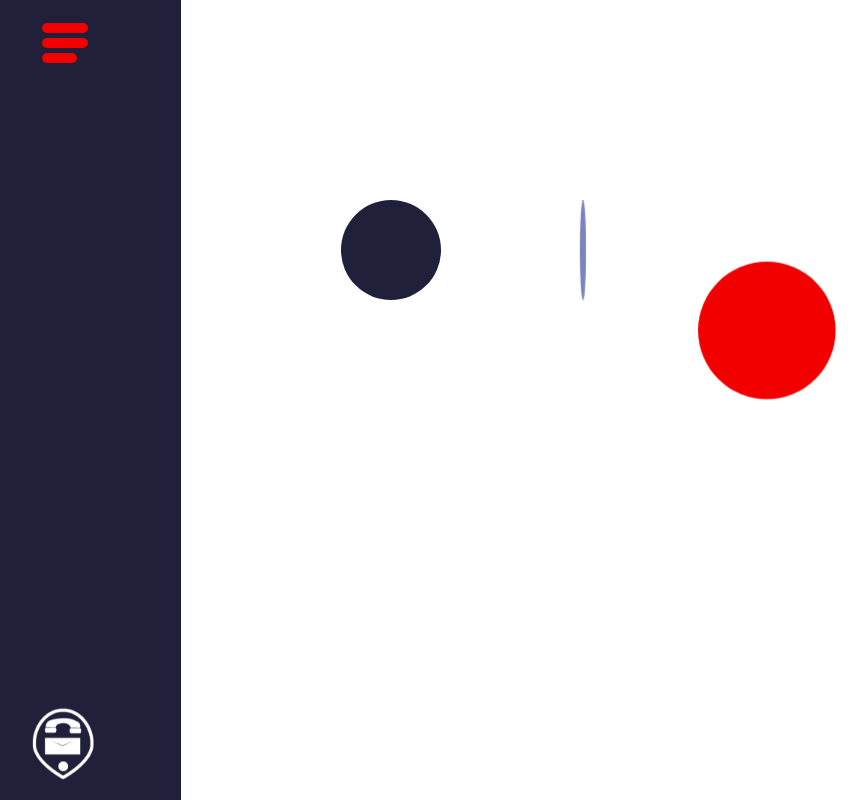
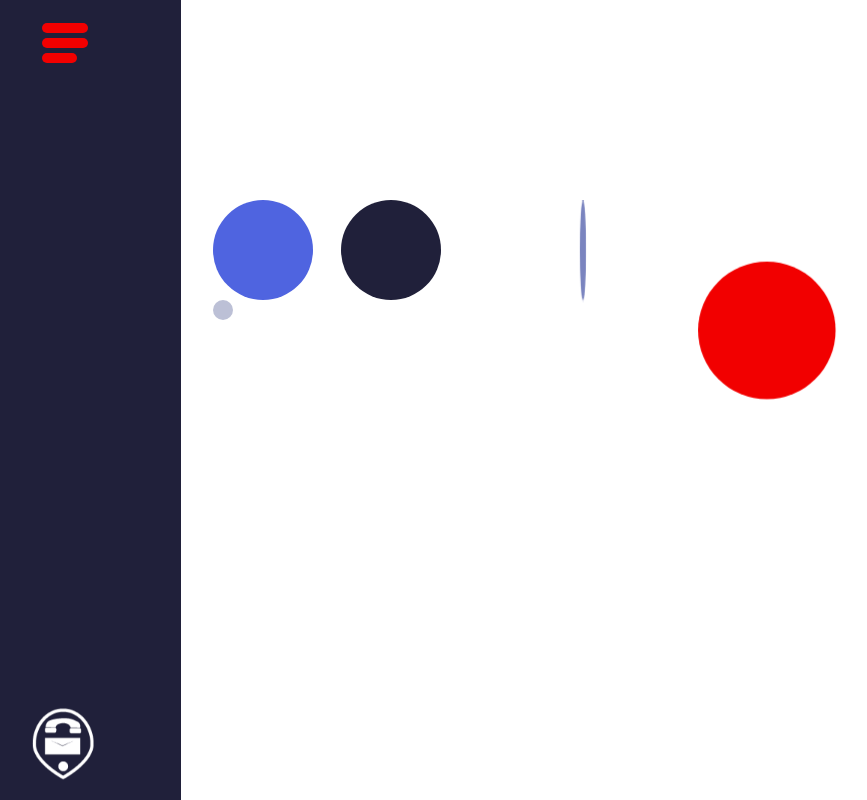
Before and after one commit to MikeTheFyke/MiFy, a Vue app in the folder client/: page / in a window 1280 px wide. Shown: the top 800 px of the page, without its empty margins (51-918 px from the left). Built offline with nearby package versions, Linux system fonts and the light colour scheme.

Commit message:
Added styles to terra and beta divs

```diff
--- a/client/src/components/Newvue.vue
+++ b/client/src/components/Newvue.vue
@@ -111,7 +111,7 @@ export default {
 #terra-container{
     position: absolute;
     top: 0px;
-    left: 45%;
+    left: 20%;
     width: 100px;
     height: 100px;
     border-radius: 50px;
@@ -119,11 +119,19 @@ export default {
 }
 
 #terra{
-
+    width: 100px;
+    height: 100px;
+    border-radius: 50px;
+    background-color: #4f64e0;
 }
 
 #terra-beta{
-
+    position: relative;
+    top: 0px;
+    width: 20px;
+    height: 20px;
+    border-radius: 10px;
+    background-color: #bcc0d6;
 }
 
 </style>
```
